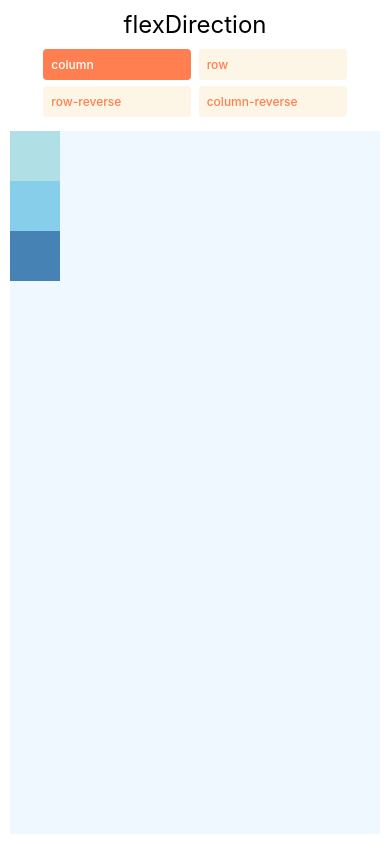
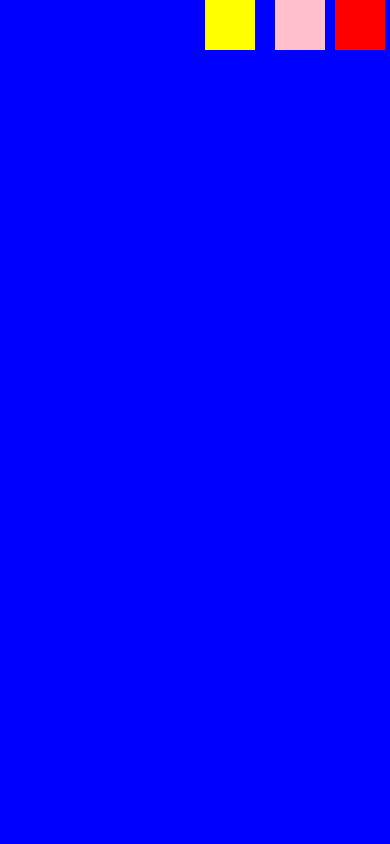
Before and after one commit to rsgilbert/app8, a React Native app: screen / in a window 390 px wide. Built offline with nearby package versions, Linux system fonts and the light colour scheme.

Commit message:
added direction

```diff
--- a/App.js
+++ b/App.js
@@ -6,12 +6,14 @@ import { FlexDimensions } from './components/FlexDimensions';
 import { Dimensions } from './components/Dimensions';
 import { MyFlexbox } from './components/MyFlexbox';
 import { FlexDirection } from './components/FlexDirection';
+import { DirectionLayout } from './components/DirectionLayout';
+
 
 const MyApp = () => {
 
     return (
         <View style={{flex: 1 }}>
-             <FlexDirection />
+             <DirectionLayout />
         </View>
 
     )
--- /dev/null
+++ b/components/DirectionLayout.js
@@ -0,0 +1,27 @@
+import React, { useState } from 'react'
+import { View, StyleSheet } from 'react-native'
+
+export const DirectionLayout = () => {
+    const [direction, setDirection] = useState('ltr')
+
+    return (
+        <View style={{
+            flex: 1,
+            backgroundColor: 'blue',
+            paddingStart: 50,
+            direction: 'rtl',
+            flexDirection: 'row'
+            }}>
+            <View style={[ styles.box, { backgroundColor: 'red', marginEnd: 5 } ]} />
+            <View style={[ styles.box, { backgroundColor: 'pink', marginEnd: 10 } ]} />
+            <View style={[ styles.box, { backgroundColor: 'yellow', marginEnd: 20 } ]} />
+        </View>
+    )
+
+}
+
+const styles = StyleSheet.create({
+    box: {
+        height: 50, width: 50
+    }
+})
```
